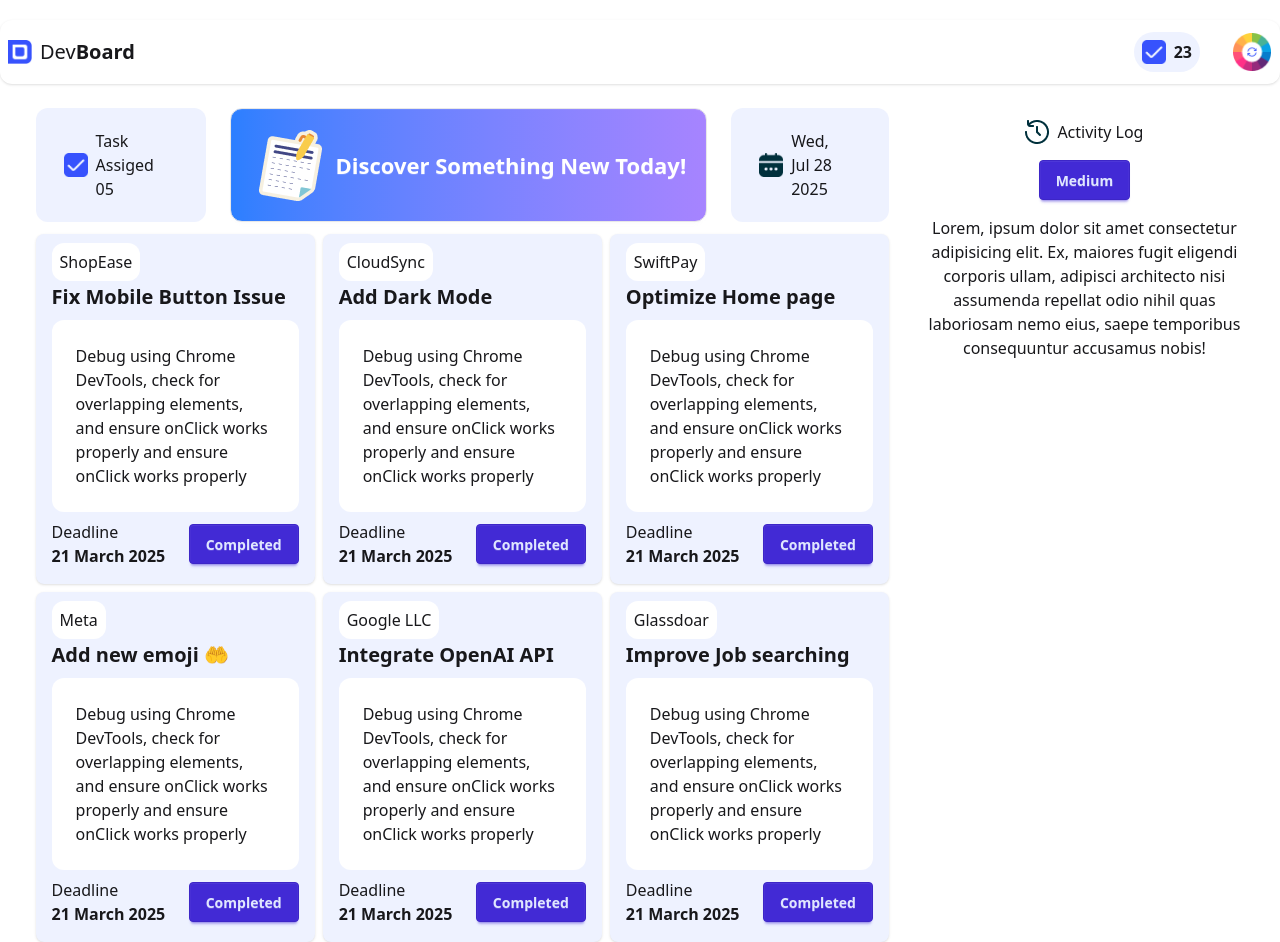
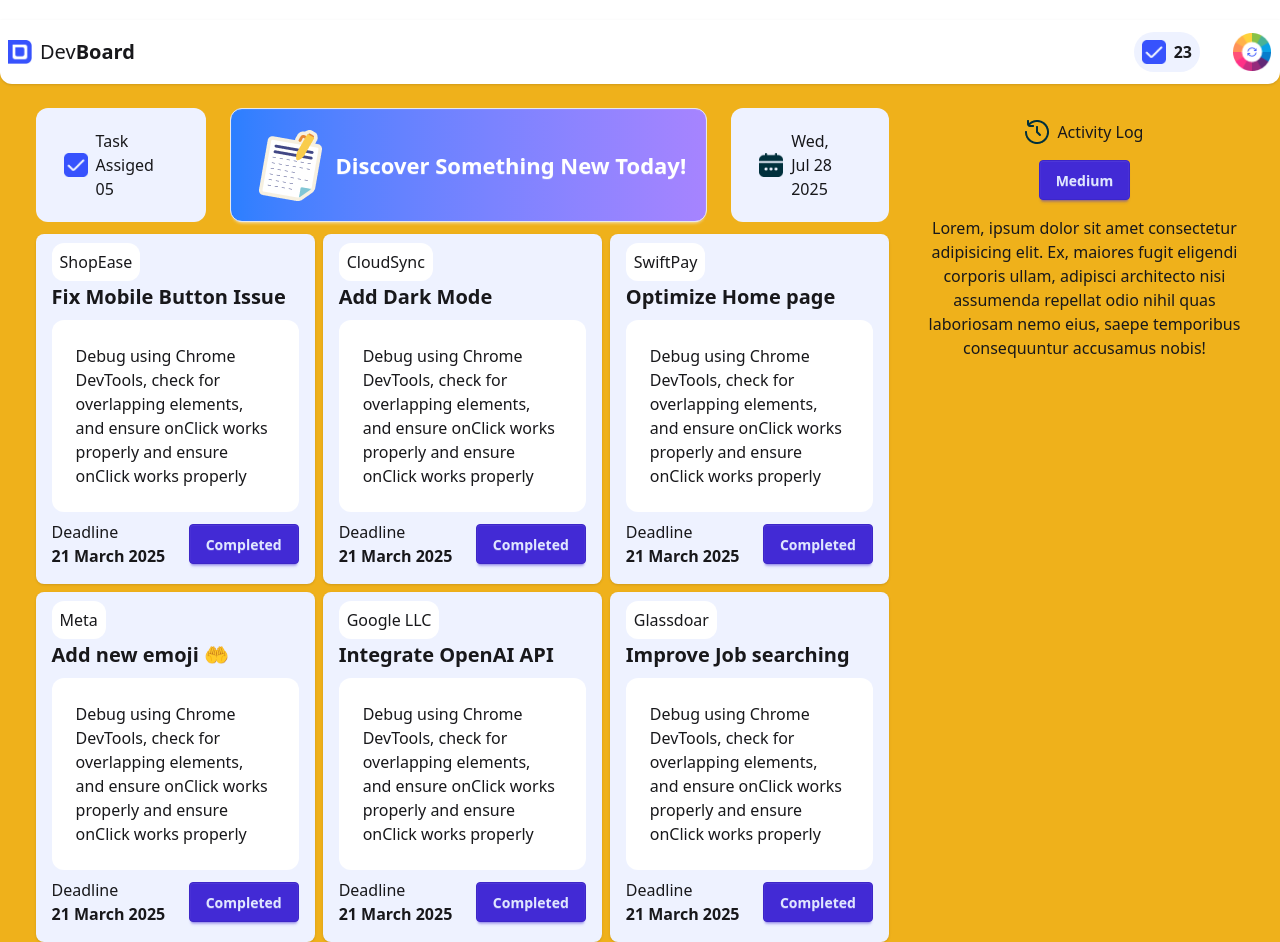
Before and after one commit to MahirSiyam/fifth-assignment, a plain HTML site: page index.html in a window 1280 px wide. Both pictures are taken after a click on the element 1252 px from the left and 52 px from the top of the page. Drawn offline with nearby package versions, Linux system fonts and the light colour scheme.

Commit message:
added color button js

```diff
--- a/index.html
+++ b/index.html
@@ -11,7 +11,7 @@
 
 <body class="max-w-screen-xl mx-auto mt-5">
     <header class="mb-6">
-        <div class="navbar bg-base-100 shadow-sm rounded-xl">
+        <div class="navbar bg-base-100 shadow-sm rounded-b-xl">
             <div class="flex-1">
                 <div class="flex items-center gap-2">
                     <img class="w-6 h-6" src="./assets/logo.png" alt="">
@@ -24,13 +24,11 @@
                     <img class="w-6 h-6" src="./assets/checkbox.png" alt="">
                     <p class="font-bold">23</p>
                 </div>
-                <div class="dropdown dropdown-end">
-                    <div class="btn btn-ghost btn-circle">
-                        <div class="w-10 rounded-full">
-                            <img alt="Tailwind CSS Navbar component" src="./assets/theme-btn.png" />
-                        </div>
-                    </div>
+
+                <div id="color-button" class="btn btn-ghost btn-circle w-10 rounded-full">
+                    <img alt="Tailwind CSS Navbar component" src="./assets/theme-btn.png" />
                 </div>
+
             </div>
         </div>
     </header>
@@ -173,6 +171,15 @@
             </div>
         </section>
     </main>
+
+
+
+    <script>
+    document.getElementById("color-button").addEventListener("click", function (event) {
+    event.preventDefault();
+    document.body.style.backgroundColor = `#${Math.floor(Math.random()*16777215).toString(16)}`;
+});
+    </script>
 </body>
 
 </html>
```
